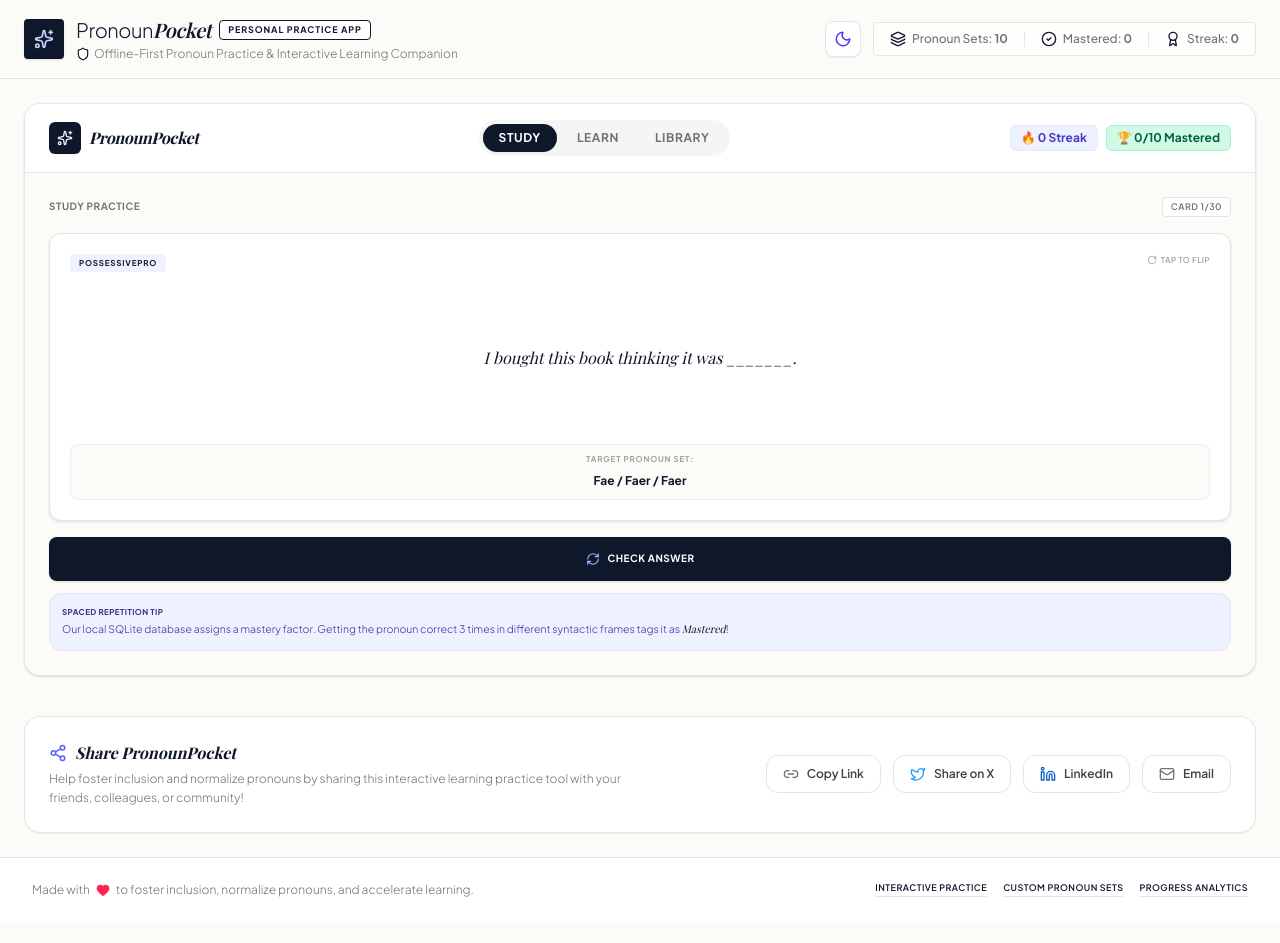
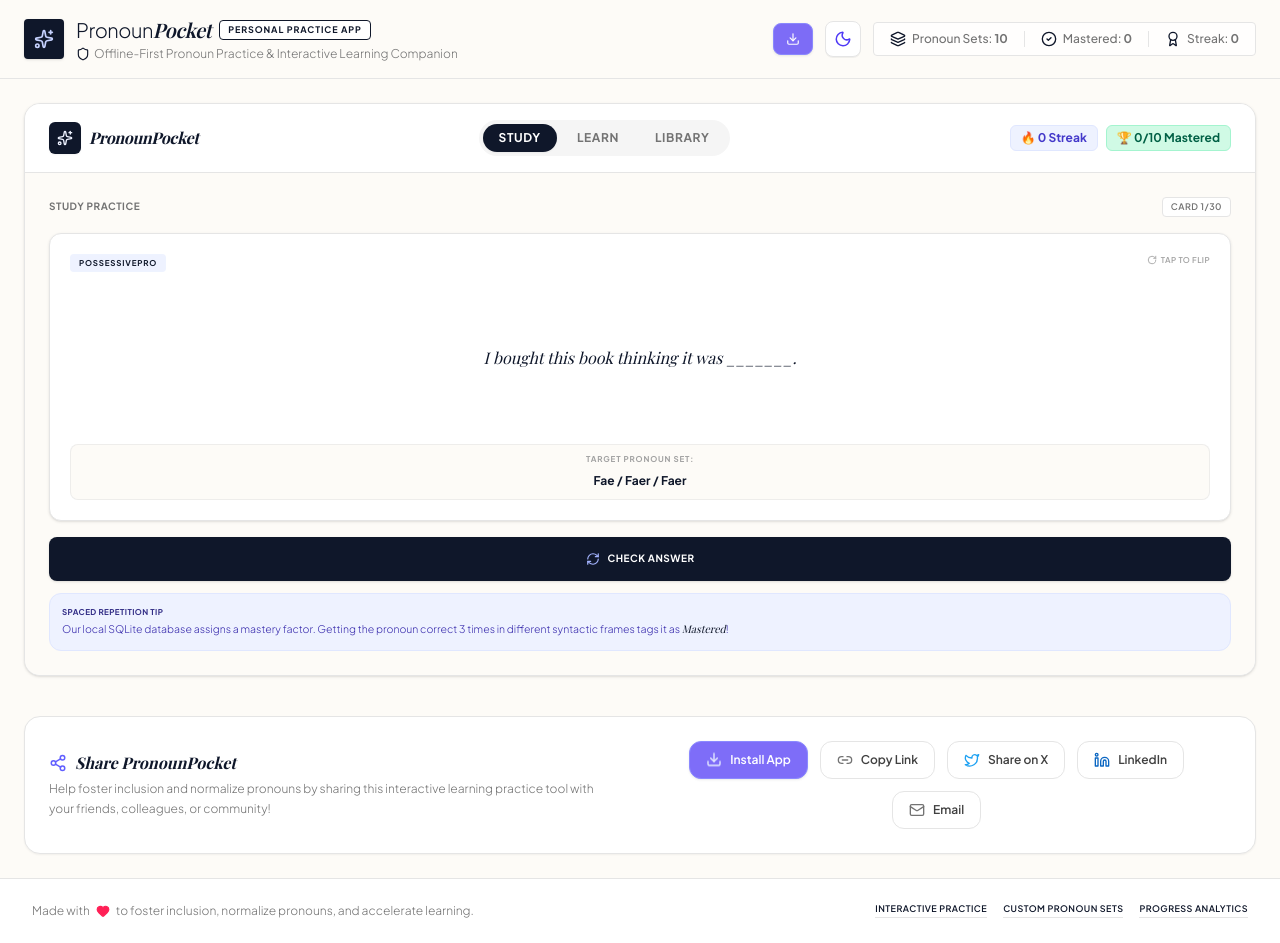
Before and after one commit to icynewyear/Pocket-pronouns, a React (Vite) app: page / in a window 1280 px wide. Before the commit the page ends 922 px from the top, so only its background shows below. Built offline with nearby package versions, Linux system fonts and the light colour scheme; a web font is replaced by a local one.

Commit message:
feat: always show PWA install button
Simplify install logic to default to visible, ensuring users on all platforms (including iOS) can access installation instructions regardless of browser event support.

```diff
--- a/src/App.tsx
+++ b/src/App.tsx
@@ -260,7 +260,7 @@
 
   // PWA One-Click Install States & Event Handlers
   const [deferredPrompt, setDeferredPrompt] = useState<any>(null);
-  const [showInstallBtn, setShowInstallBtn] = useState(false);
+  const [showInstallBtn, setShowInstallBtn] = useState(true);
   const [isInstallModalOpen, setIsInstallModalOpen] = useState(false);
 
   useEffect(() => {
@@ -276,13 +276,9 @@
     // Check if running in standalone display mode
     const isStandalone = window.matchMedia('(display-mode: standalone)').matches || (navigator as any).standalone;
 
-    // Check if iOS
-    const isIOS = /iPad|iPhone|iPod/.test(navigator.userAgent) && !(window as any).MSStream;
-
     if (isStandalone) {
       setShowInstallBtn(false);
-    } else if (isIOS) {
-      // iOS doesn't support beforeinstallprompt but we want to show our beautiful instructions!
+    } else {
       setShowInstallBtn(true);
     }
 
```
